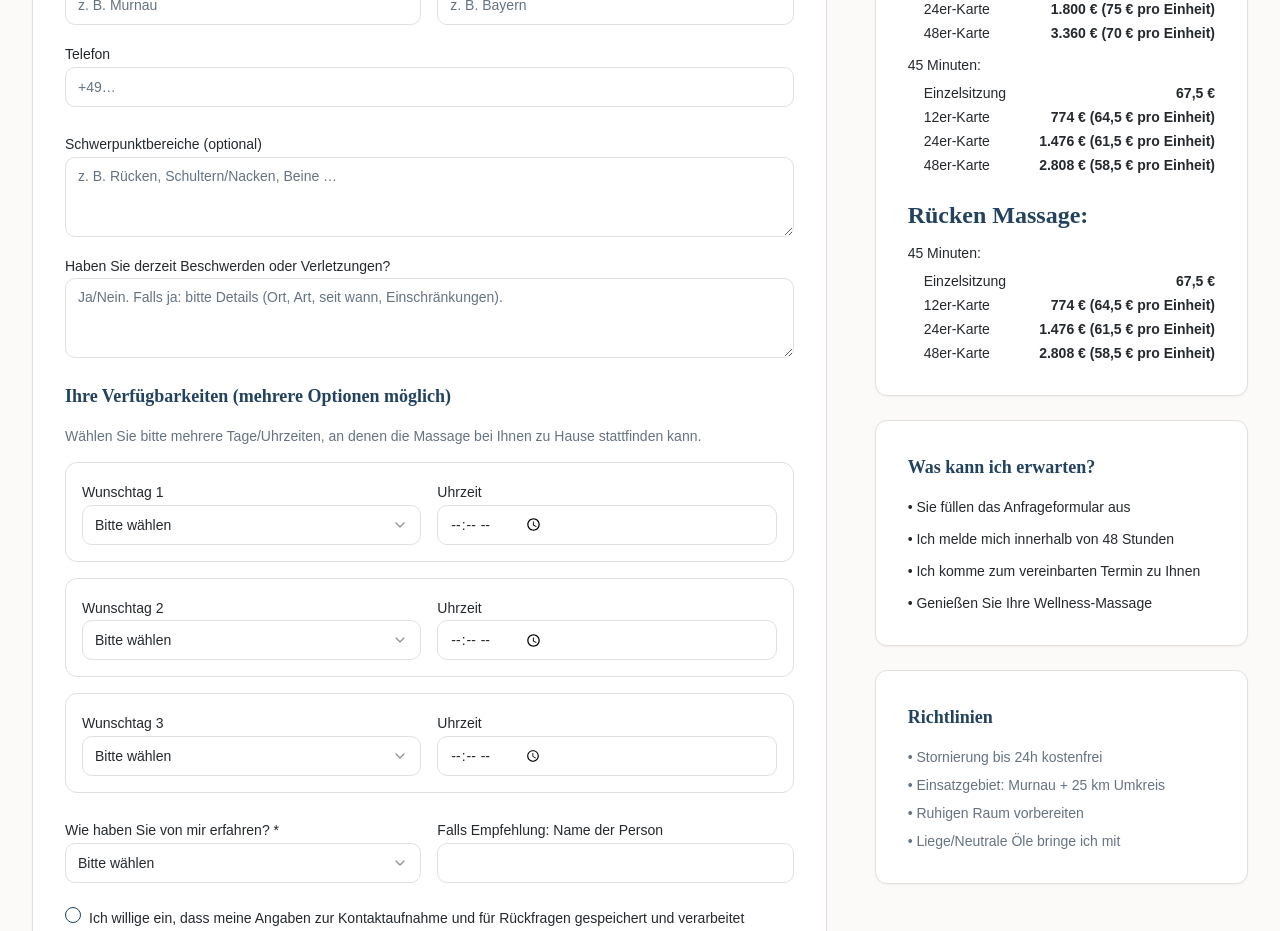
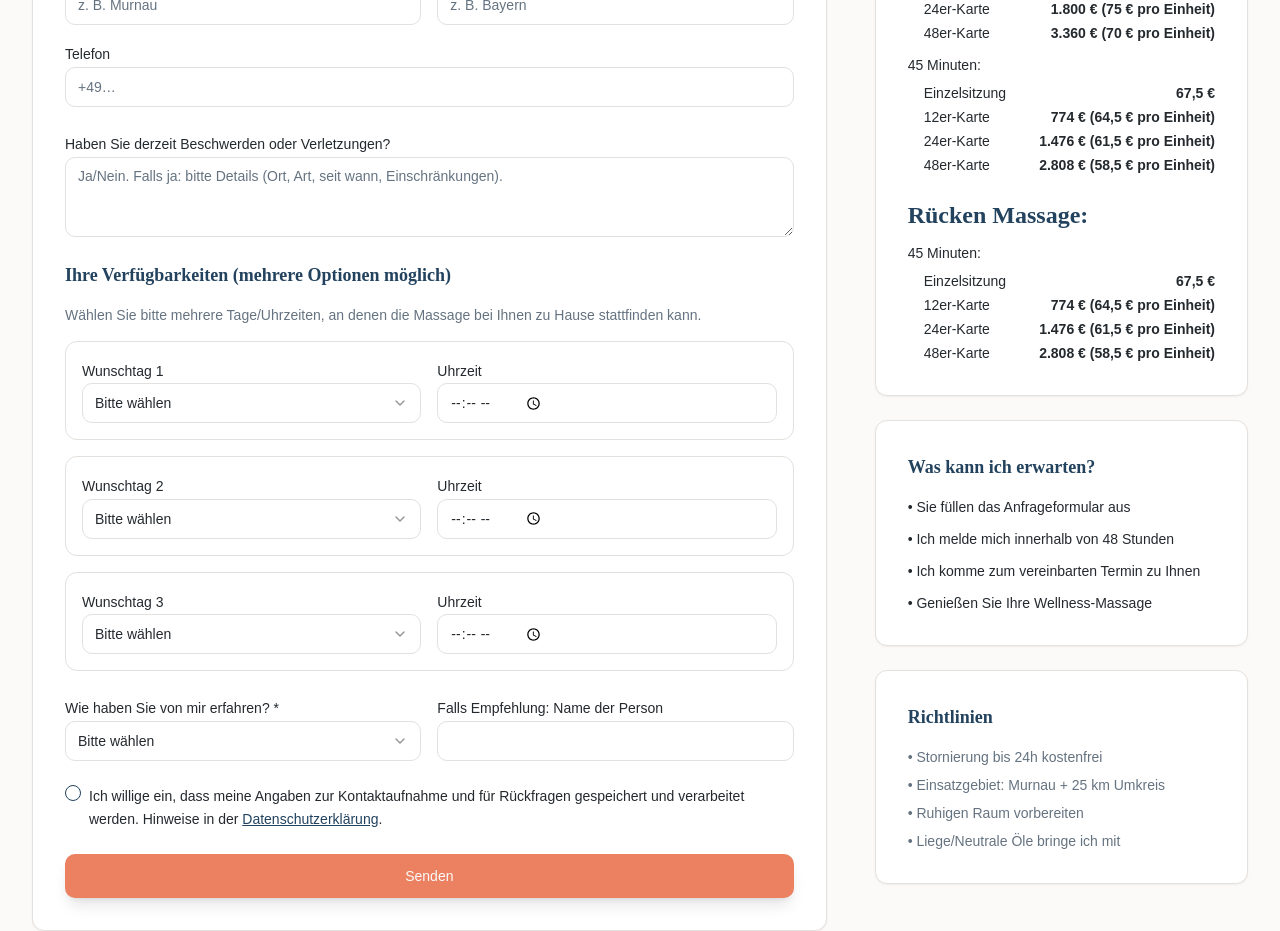
Before and after one commit to Loremgreg/wellyfit, a React (Vite) app: page /form-massage in a window 1280 px wide. Shown: the part 1000-1931 px from the top of the page. Built offline with nearby package versions, Linux system fonts and the light colour scheme.

Commit message:
Visual edit in Lovable
Edited UI in Lovable

```diff
--- a/src/pages/FormMassage.tsx
+++ b/src/pages/FormMassage.tsx
@@ -120,10 +120,7 @@ const FormMassage = () => {
 
                   {/* Preferences */}
                   <div className="space-y-4">
-                    <div>
-                      <Label htmlFor="preferences">Schwerpunktbereiche (optional)</Label>
-                      <Textarea id="preferences" placeholder="z. B. Rücken, Schultern/Nacken, Beine …" rows={3} />
-                    </div>
+
 
 
 
```
